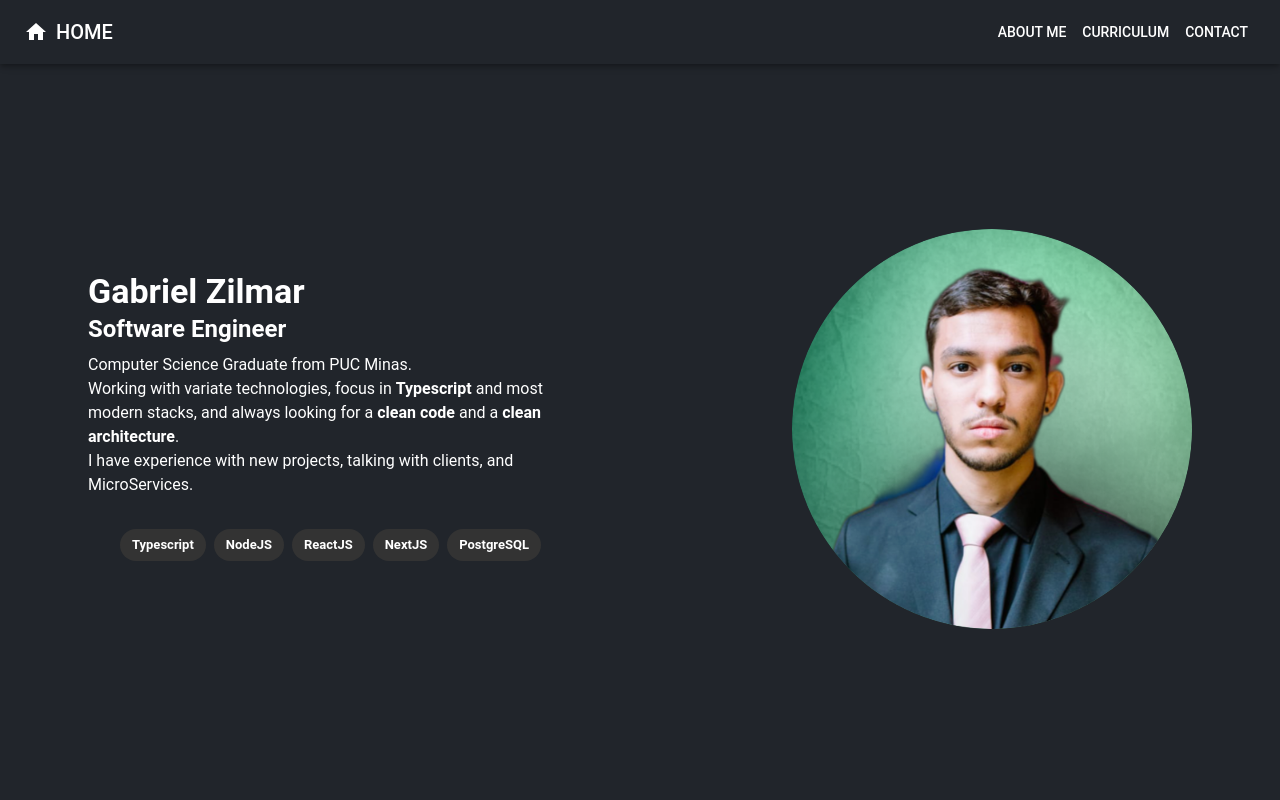
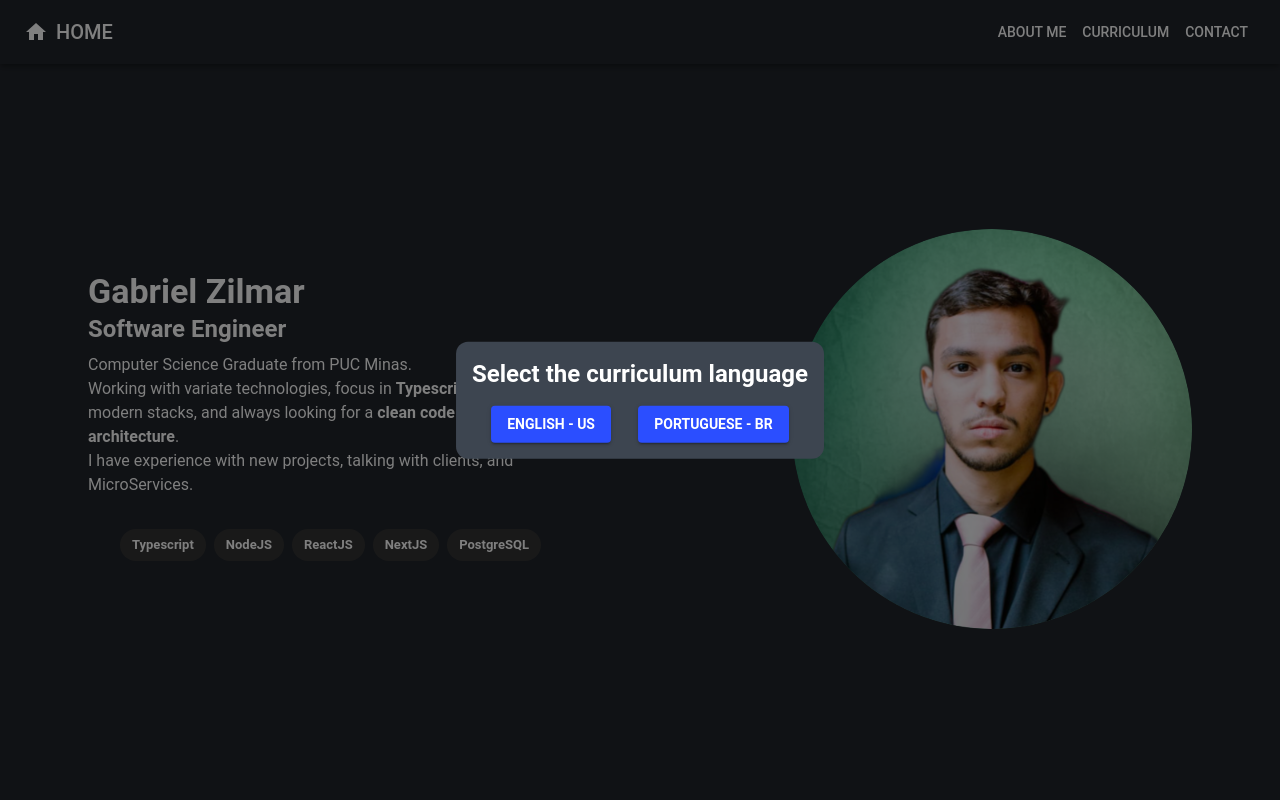
Before and after one commit to GabrielZilmar/GabrielZilmar.github.io, a Next.js app: page /home in a window 1280 px wide. Both pictures are taken after a click on the button "CURRICULUM". Shown: the top 800 px of the page. Built offline with nearby package versions, Linux system fonts and the light colour scheme; a web font is replaced by a local one.

Commit message:
feat: navbar options

```diff
--- a/src/components/layout/app-bar/AppBar.tsx
+++ b/src/components/layout/app-bar/AppBar.tsx
@@ -11,9 +11,14 @@ import {
   HamburgerMenuWrapper,
   LogoWrapper,
   MenuIcon,
+  ModalContainer,
+  ModalContent,
+  ModalContentButton,
 } from "~/components/layout/app-bar/styles";
-import { IconButton, MenuItem } from "@mui/material";
+import { IconButton, MenuItem, Modal } from "@mui/material";
 import { AppBarPagesType } from "~/components/layout/app-bar/types";
+import { useCurriculumModal } from "~/hooks/useCurriculumModal";
+import useNavbarOptions from "~/hooks/useNavbar";
 
 const pages: AppBarPagesType[] = [
   {
@@ -25,6 +30,8 @@ const pages: AppBarPagesType[] = [
 ];
 
 const AppBarComponent = () => {
+  const { isOpen, close } = useCurriculumModal();
+  const { scrollToElementById, openCurriculum } = useNavbarOptions();
   const [anchorElNav, setAnchorElNav] = useState<null | HTMLElement>(null);
 
   const handleOpenNavMenu = (event: React.MouseEvent<HTMLElement>) => {
@@ -35,38 +42,16 @@ const AppBarComponent = () => {
     setAnchorElNav(null);
   };
 
-  const downloadCurriculum = (): void => {};
-
-  const scrollToElementById = (id: string): void => {
-    const curriculumId = "curriculum";
-    if (id === curriculumId) {
-      return downloadCurriculum();
-    }
-
-    const element = document.getElementById(id);
-    const navbarElement = document.getElementById("navbar");
-
-    if (!element || !navbarElement) {
-      return;
-    }
-
-    const headerHeight = navbarElement.offsetHeight;
-    const elementPosition = element.offsetTop - headerHeight;
-
-    setTimeout(() => {
-      window.scrollTo({
-        top: elementPosition,
-        behavior: "smooth",
-      });
-    }, 100);
-  };
-
   return (
+    <>
       <AppBar position="sticky" id="navbar">
         <Container maxWidth="xl">
           <AppBarToolbar disableGutters>
             <LogoWrapper>
-            <HomeIcon sx={{ mr: 1 }} onClick={() => scrollToElementById("#")} />
+              <HomeIcon
+                sx={{ mr: 1 }}
+                onClick={() => scrollToElementById("#")}
+              />
               <Typography
                 variant="h6"
                 noWrap
@@ -126,6 +111,33 @@ const AppBarComponent = () => {
           </AppBarToolbar>
         </Container>
       </AppBar>
+      <Modal
+        open={isOpen}
+        onClose={close}
+        aria-labelledby="modal-modal-title"
+        aria-describedby="modal-modal-description"
+      >
+        <ModalContainer>
+          <Typography variant="h5" sx={{ fontWeight: 600 }}>
+            Select the curriculum language
+          </Typography>
+          <ModalContent>
+            <ModalContentButton
+              variant="contained"
+              onClick={() => openCurriculum("en-us")}
+            >
+              English - US
+            </ModalContentButton>
+            <ModalContentButton
+              variant="contained"
+              onClick={() => openCurriculum("pt-br")}
+            >
+              Portuguese - BR
+            </ModalContentButton>
+          </ModalContent>
+        </ModalContainer>
+      </Modal>
+    </>
   );
 };
 
--- a/src/components/layout/app-bar/styles.ts
+++ b/src/components/layout/app-bar/styles.ts
@@ -1,4 +1,4 @@
-import { Box, Menu, styled, Toolbar } from "@mui/material";
+import { Box, Button, Menu, styled, Toolbar } from "@mui/material";
 import MuiMenuIcon from "@mui/icons-material/Menu";
 
 export const LogoWrapper = styled(Box)({
@@ -31,3 +31,26 @@ export const AppBarMenu = styled(Menu)(({ theme }) => ({
 export const AppBarToolbar = styled(Toolbar)(({ theme }) => ({
   height: theme.spacing(4),
 }));
+
+export const ModalContainer = styled(Box)(({ theme }) => ({
+  position: "absolute",
+  top: "50%",
+  left: "50%",
+  transform: "translate(-50%, -50%)",
+  backgroundColor: theme.palette.background.paper,
+  borderRadius: theme.spacing(1.5),
+  padding: theme.spacing(2),
+}));
+
+export const ModalContent = styled(Box)(({ theme }) => ({
+  marginTop: theme.spacing(2),
+  display: "flex",
+  justifyContent: "space-evenly",
+  flexWrap: "wrap",
+  gap: theme.spacing(1),
+}));
+
+export const ModalContentButton = styled(Button)(({ theme }) => ({
+  backgroundColor: theme.palette.text.secondary,
+  fontWeight: 600,
+}));
--- a/src/pages/_app.tsx
+++ b/src/pages/_app.tsx
@@ -6,6 +6,7 @@ import "../styles/globals.css";
 import { AppContainer } from "~/components/layout/AppContainer";
 import { theme } from "~/styles/theme";
 import AppBar from "~/components/layout/app-bar/AppBar";
+import CurriculumModalProvider from "~/hooks/useCurriculumModal";
 
 function MyApp({ Component, pageProps }: AppProps) {
   return (
@@ -14,7 +15,9 @@ function MyApp({ Component, pageProps }: AppProps) {
         <meta name="viewport" content="initial-scale=1, width=device-width" />
       </Head>
       <ThemeProvider theme={theme}>
-        <AppBar />
+        <CurriculumModalProvider>
+          <AppBar />
+        </CurriculumModalProvider>
         <AppContainer>
           <Component {...pageProps} />
         </AppContainer>
```
Lines whose indentation alone changed are shown as unchanged.
